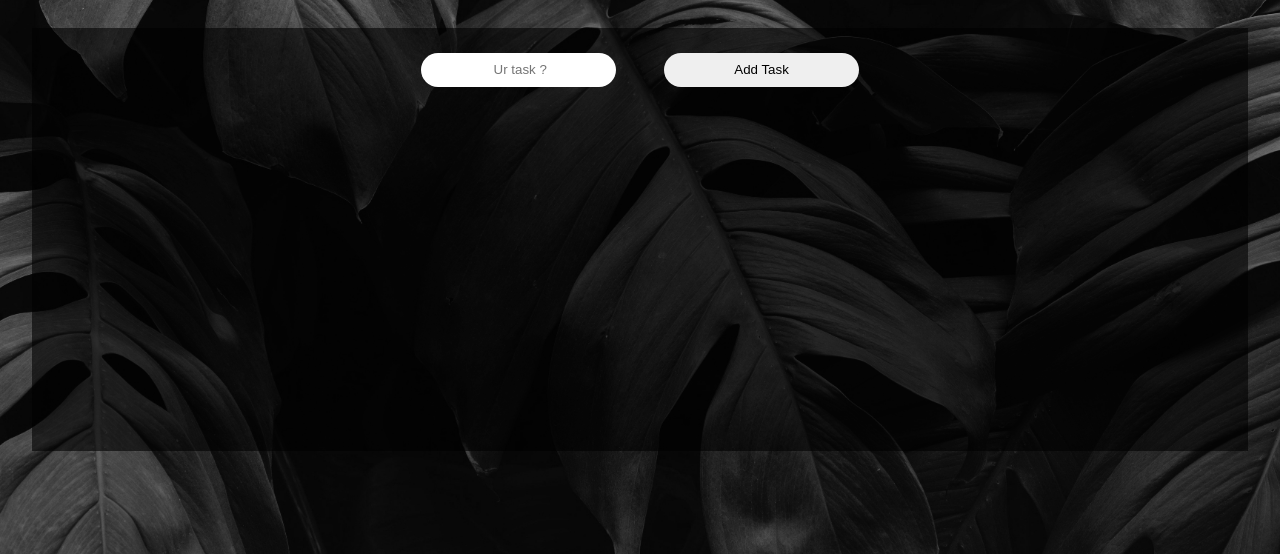
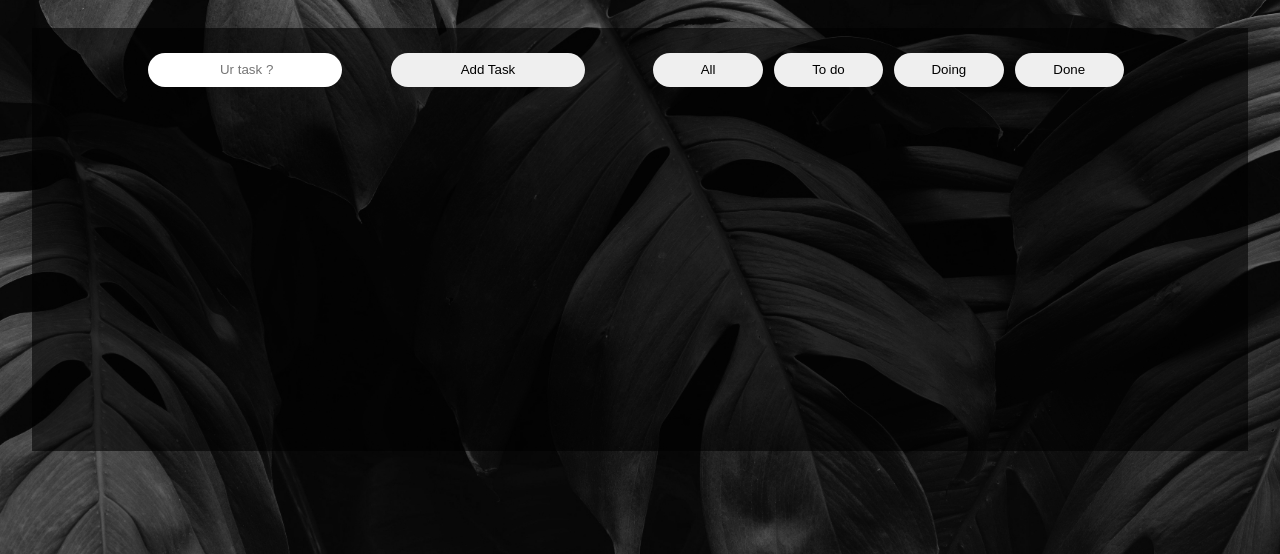
Before and after one commit to E-Kuru/toDoList-js, a plain HTML site: page index.html in a window 1280 px wide. Shown: the part 246-800 px from the top of the page. Drawn offline with Linux system fonts and the light colour scheme.

Commit message:
Filter Done

```diff
--- a/index.css
+++ b/index.css
@@ -89,6 +89,27 @@ header h2 {
   color: white;
 }
 
+.filter {
+  display: flex;
+  justify-content: center;
+  align-items: center;
+  width: 45%;
+  height: 50%;
+  /* border: white solid 4px; */
+}
+
+.filter button {
+  margin-left: 2%;
+  width: 20%;
+  height: 80%;
+  border: none;
+  border-radius: 30px;
+  -webkit-border-radius: 30px;
+  -moz-border-radius: 30px;
+  -ms-border-radius: 30px;
+  -o-border-radius: 30px;
+}
+
 /* New tasks 'js' */
 
 #my-tasks {
--- a/index.html
+++ b/index.html
@@ -23,6 +23,12 @@
                         <input id='newTask' placeholder=" Ur task ?" required minlength="1">
                         <button>Add Task</button>
                     </form>
+                    <div class="filter">
+                        <button onclick="getStatus('All')">All</button>
+                        <button onclick="getStatus('To do')">To do</button>
+                        <button onclick="getStatus('doing')">Doing</button>
+                        <button onclick="getStatus('done')">Done</button>
+                    </div>
                 </div>
                 <div id="my-tasks">
 
--- a/index.js
+++ b/index.js
@@ -1,11 +1,12 @@
 var thisTask = document.getElementById('newTask')
 var container = document.getElementById('my-tasks')
 var oneTask = document.getElementsByClassName('task')
+var allStatus = document.getElementById('status-select')
 var tasks = []
 
 function onTaskSubmit(){
     var input = thisTask.value
-    var taskAdder = {value : input, status : 'To Do'}
+    var taskAdder = {value : input, status : 'To do'}
     thisTask.value = ''
 
     tasks.push(taskAdder)
@@ -14,6 +15,8 @@ function onTaskSubmit(){
     container.innerHTML = "";
     adderHtml(tasks,container);
 }
+
+// Ajoute une élément html à partir d'un tableau en récupérant l'index
 
 function adderHtml(array,theDiv){
     array.forEach(function (e){
@@ -31,6 +34,8 @@ function deleteTask (){
     console.log('It clicked');
 }
 
+// Ajoute mon élément qui modifiera ma task et son status
+
 function modifyHtml (index){
 
     // container.innerHTML = "";
@@ -43,6 +48,8 @@ function modifyHtml (index){
         </form>
     </div>`
 }
+
+// Valide la modification du status et de la value
 
 function modifyTask (index){
 
@@ -65,3 +72,36 @@ function modifyTask (index){
     container.innerHTML = "";
     adderHtml(tasks,container)
 }
+
+function getStatus (theStatus){
+    var todo = tasks.filter(function(stat){
+        return stat.status === theStatus
+    })
+    var doing = tasks.filter(function(stat){
+        return stat.status === theStatus
+    })
+    var done = tasks.filter(function(stat){
+        return stat.status === theStatus
+    })
+
+    if(theStatus === 'To do'){
+        console.log(theStatus);
+        container.innerHTML = ''
+        adderHtml(todo,container)
+    }
+    else if (theStatus === 'doing'){
+        console.log(theStatus);
+        container.innerHTML = ''
+        adderHtml(doing,container)
+    }
+    else if (theStatus === 'done'){
+        console.log(theStatus);
+        container.innerHTML = ''
+        adderHtml(done,container)
+    }
+    else{
+        console.log('all');
+        container.innerHTML = ''
+        adderHtml(tasks,container)
+    }
+}
```
